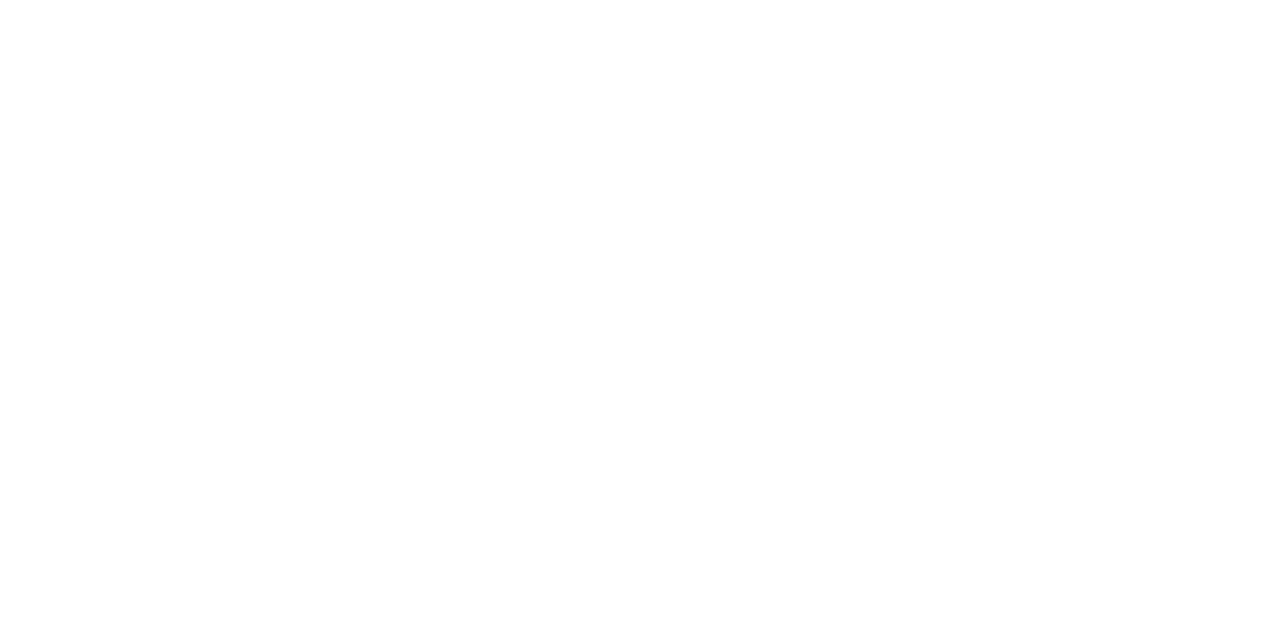
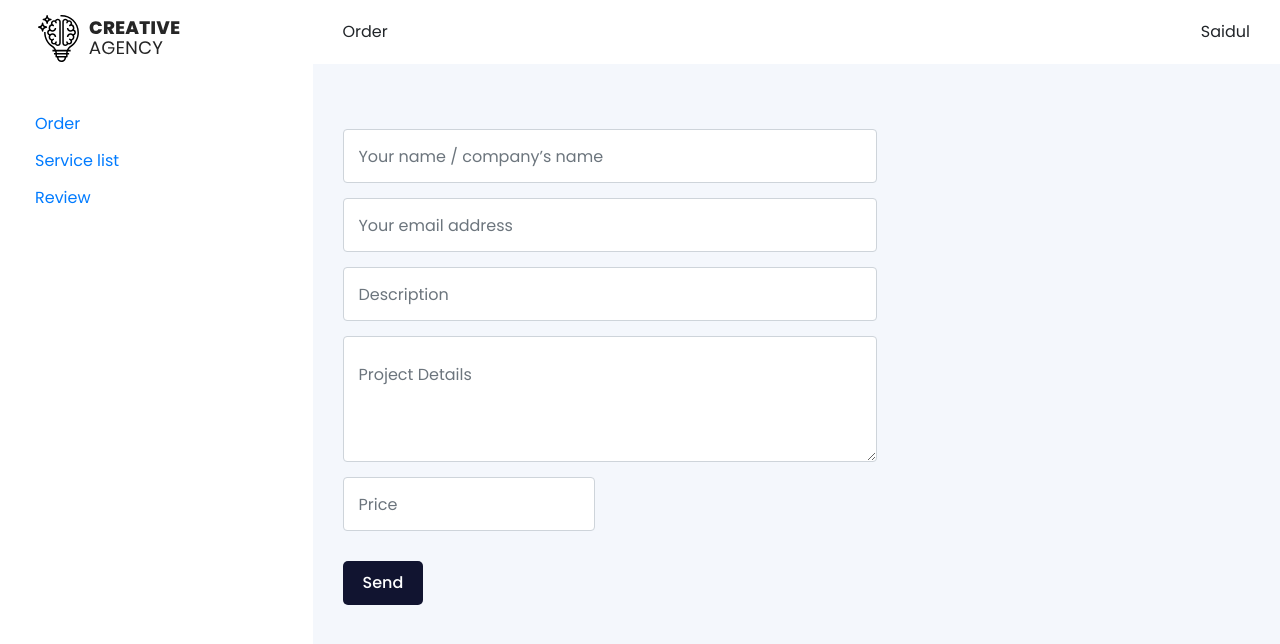
Before and after one commit to MsiIslam20/digital-agency-web-app, a React (Create React App) app: page /orders in a window 1280 px wide. Shown: the top 644 px of the page. Built offline with nearby package versions, Linux system fonts and the light colour scheme.

Commit message:
dashboard added

```diff
--- a/package.json
+++ b/package.json
@@ -9,6 +9,7 @@
     "bootstrap": "^4.5.2",
     "react": "^16.13.1",
     "react-dom": "^16.13.1",
+    "react-hook-form": "^6.9.2",
     "react-multi-carousel": "^2.5.5",
     "react-router-dom": "^5.2.0",
     "react-scripts": "3.4.3"
--- a/src/App.js
+++ b/src/App.js
@@ -7,6 +7,7 @@
   Route,
 } from "react-router-dom";
 import Login from './components/Login/Login';
+import Orders from './components/Dashboard/Orders/Orders';
 
 export const UserContext = createContext();
 
@@ -22,6 +23,15 @@
           <Route path="/login">
             <Login />
           </Route>
+          <Route path="/orders">
+            <Orders />
+          </Route>
+          <Route path="/services">
+            <Orders />
+          </Route>
+          <Route path="/reviews">
+            <Orders />
+          </Route>
         </Switch>
       </Router>
     </UserContext.Provider>
--- /dev/null
+++ b/src/components/Dashboard/Orders/Orders.css
@@ -0,0 +1,40 @@
+.order-wrapper{
+    background: #F4F7FC;
+    min-height: 100vh;
+}
+.hidden{
+    overflow: hidden;
+}
+.order-sidebar{
+    padding: 15px 35px;
+    background: #fff;
+    min-height: 100vh;
+}
+.order-sidebar ul {
+    margin-top: 50px;
+}
+.order-sidebar ul li{
+    margin-bottom: 13px;
+}
+
+.order-details ul{
+    background: #fff;
+    padding: 20px 30px 20px 30px;
+}
+.order-details ul li{
+    display: inline-block;
+}
+.order-form{
+    padding-left: 30px;
+    margin-top: 50px;
+}
+.order-form .form-control{
+    padding: 26px 15px;
+    margin-top: 15px;
+}
+.order-form span{
+    color: red;
+}
+.register-btn{
+    margin-top: 30px;
+}
--- /dev/null
+++ b/src/components/Dashboard/Orders/Orders.js
@@ -0,0 +1,63 @@
+import React from 'react';
+import { useForm } from "react-hook-form";
+import Sidebar from '../Sidebar/Sidebar';
+import './Orders.css'
+
+const Orders = () => {
+
+    const { register, handleSubmit, errors } = useForm();
+    const onSubmit = userData => {
+
+    }
+
+    return (
+        <section className="order-wrapper hidden">
+           <div className="container-fluid">
+               <div className="row">
+                   <div className="col-md-12 px-0">
+                       <div className="row">
+                           <Sidebar />
+                           <div className="col-md-9 pl-0">
+                               <div className="order-details">
+                                   <ul className="list-unstyled d-flex justify-content-between">
+                                       <li>Order</li>
+                                       <li>Saidul</li>
+                                   </ul>
+                                   <div className="order-form">
+                                       <div className="row">
+                                           <div className="col-md-7">
+                                                <form onSubmit={handleSubmit(onSubmit)}>
+                                                    <input className="form-control" type="text" name="name"  placeholder="Your name / company’s name" ref={register({ required: true })} />
+                                                    {errors.name && <span>Name or Company name is required</span>}
+                                                    <input className="form-control" placeholder="Your email address" type="email" name="email" ref={register({ required: true })} />
+                                                    {errors.email && <span>Email is required</span>}
+                                                    <input className="form-control" placeholder="Description" type="text" name="projectName" ref={register({ required: true })} />
+                                                    {errors.projectName && <span>project Name is required</span>}
+                                                    <textarea rows="3" className="form-control" placeholder="Project Details" type="text" name="description" ref={register({ required: true })} />
+                                                    {errors.description && <span>Description is required</span>}
+                                                    <div className="row">
+                                                        <div className="col-md-6">
+                                                            <input className="form-control" placeholder="Price" type="text" name="price" ref={register({ required: true })} />
+                                                            {errors.price && <span>Price is required</span>}
+                                                        </div>
+                                                        {/* <div className="col-md-6">
+                                                            <input className="form-control" placeholder="Organize books at the library." type="text" name="vnName" ref={register({ required: true })} />
+                                                            {errors.vnName && <span>Volunteer name is required</span>}
+                                                        </div> */}
+                                                    </div>
+                                                    <input type="submit" className="btn btn-primary register-btn btn-brand" value="Send"/>
+                                                </form>
+                                           </div>
+                                       </div>
+                                   </div>
+                               </div>
+                           </div>
+                       </div>
+                   </div>
+               </div>
+            </div>
+        </section>
+    );
+};
+
+export default Orders;
--- /dev/null
+++ b/src/components/Dashboard/Sidebar/Sidebar.js
@@ -0,0 +1,28 @@
+import React from 'react';
+import { Link } from 'react-router-dom';
+import logo from '../../../images/logo.svg';
+
+const Sidebar = () => {
+    return (
+        <div className="col-md-3 pr-0">
+            <div className="order-sidebar">
+                <div className="logo">
+                    <img src={logo} alt="" className="img-fluid" />
+                </div>
+                <ul className="list-unstyled">
+                    <li>
+                        <Link to="/orders">Order</Link>
+                    </li>
+                    <li>
+                        <Link to="/services">Service list</Link>
+                    </li>
+                    <li>
+                        <Link to="/reviews">Review</Link>
+                    </li>
+                </ul>
+            </div>
+        </div>
+    );
+};
+
+export default Sidebar;
```
Also changed, not shown: 1 other file (tests, documents, lock files or other folders).
